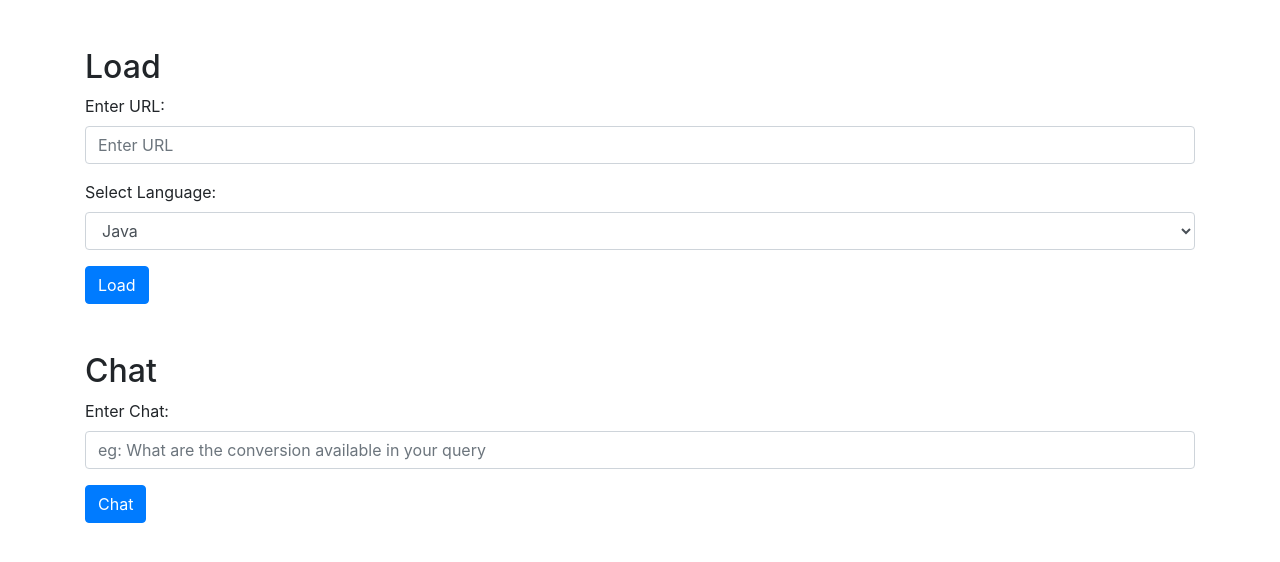
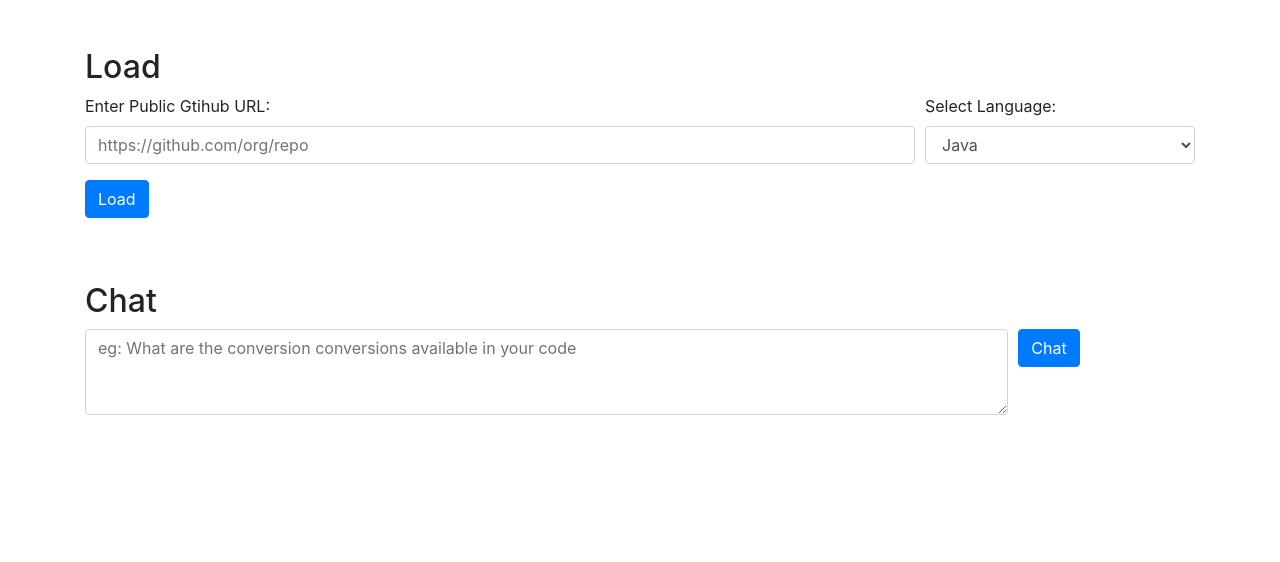
Before and after one commit to aswanthpp/CodeDocGenerator, a Flask app: page / in a window 1280 px wide. Shown: the top 562 px of the page. Run offline with Flask 3, Linux system fonts and the light colour scheme; some libraries are stand-ins or nearby versions.

Commit message:
added web interface to query

```diff
--- a/app.py
+++ b/app.py
@@ -46,19 +46,21 @@ def load_documents_to_store():
             'message': "Schema Varildation Failed, Mandatory Fields are missing.`path` and `language` are mandatory key in payload"
 
         }), 200
-    path=payload.get('path',None)
-    language=payload.get('language',None)
-    # global qa
-    # qa=update_data_store(path,language)
-    # return jsonify({
-    #             'status': 'Success',
-    #             'response': "Load documents Completed"
-    #         }), 200
+    try:
+        path=payload.get('path',None)
+        language=payload.get('language',None)
+        global qa
+        qa=update_data_store(path,language)
+        return jsonify({
+                    'status': 'Success',
+                    'message': "Loading Codebase is Completed"
+                }), 200
+    except Exception as e:
+        return jsonify({
+            'status': 'Failure',
+            'message': "Please set Valid OPEN_API_KEY as Env, or Enter public Github url"
 
-    return jsonify({
-                'status': 'Success',
-                'response': f"Load documents Completed for {path}"
-            }), 200
+        }), 200
 
 
 @app.route('/chat', methods=['POST'])
@@ -80,21 +82,16 @@ def get_response():
 
         }), 200
     query=payload.get('query',None)
-    # response=generate_response(qa,query)
-    # if(qa is None):
-    #     return jsonify({
-    #         'status': 'Failure',
-    #         'response': 'You need to load the document first, using /load'
-    #     }), 200
-    # else:
-    #     return jsonify({
-    #             'status': 'Success',
-    #             'response': response
-    #         }), 200
-
-    return jsonify({
+    response=generate_response(qa,query)
+    if(qa is None):
+        return jsonify({
+            'status': 'Failure',
+            'message': 'You need to load the document first, using /load'
+        }), 200
+    else:
+        return jsonify({
                 'status': 'Success',
-                'response': f"Query Fired: {query}"
+                'message': response
             }), 200
 
 if(__name__=='__main__'):
--- a/static/js/clientSide.js
+++ b/static/js/clientSide.js
@@ -1,58 +1,128 @@
 function loadUrl() {
-    var url = document.getElementById('urlInput').value;
-    var language = document.getElementById('languageSelect').value;
+  var url = document.getElementById("urlInput").value.trim();
+  var language = document.getElementById("languageSelect").value;
+  var loadButton = document.getElementById("loadButton");
+  var loadingSpinner = document.getElementById("loadingSpinner");
 
-    // Make a POST request to the server
-    fetch('http://localhost:5050/load', {
-        method: 'POST',
+  // Disable the button to prevent multiple clicks during the fetch
+  loadButton.disabled = true;
+  loadButton.style.display = "none";
+
+  // Display the loading spinner
+  loadingSpinner.style.display = "inline-block";
+
+  var gitUrlRegex =
+    /^(https?:\/\/)?(www\.)?github\.com\/[a-zA-Z0-9\-._~:/?#[\]@!$&'()*+,;=]+$/;
+
+  if (gitUrlRegex.test(url)) {
+    fetch("http://localhost:5050/load", {
+      method: "POST",
       headers: {
-            'Content-Type': 'application/json',
+        "Content-Type": "application/json",
       },
-        body: JSON.stringify({path: url, language: language}),
+      body: JSON.stringify({ path: url, language: language }),
     })
-    .then(response => response.json())
-    .then(data => {
+      .then((response) => response.json())
+      .then((data) => {
         console.log(data);
+        if (data.status == "Success") {
+          showResponseBubble(data.message, true);
 
-        // Show success message in a disappearing bubble
-        showResponseBubble(data.response);
+          document.getElementById("loadedUrlText").innerText = url;
+          document.getElementById("loadedUrl").style.display = "block";
+        } else {
+          showResponseBubble(data.message, false);
+        }
+      })
+      .catch((error) => {
+        console.error("Error:", error);
+        showResponseBubble("Error occurred during fetch", false);
+      })
+      .finally(() => {
+        // Enable the button after fetch operation (whether successful or not)
+        loadButton.disabled = false;
+        // Hide the loading spinner
+        loadingSpinner.style.display = "none";
+        loadButton.style.display = "inline-block";
+      });
+  } else {
+    showResponseBubble("Please Enter Valid Github URL", false);
 
-        // Handle the response if needed
-    })
-    .catch(error => {
-        console.error('Error:', error);
-    });
+    // Enable the button after fetch operation (whether successful or not)
+    loadButton.disabled = false;
+    // Hide the loading spinner
+    loadingSpinner.style.display = "none";
+    loadButton.style.display = "inline-block";
+  }
 }
 
+function isDocumentLoaded() {
+  var documentLoaded = document.getElementById("loadedUrl").style.display;
+  if (documentLoaded == "block") {
+    return true;
+  } else return false;
+}
 function getResponse() {
-    var query = document.getElementById('query').value;
+  var query = document.getElementById("query").value;
+  var queryButton = document.getElementById("queryButton");
+  var querySpinner = document.getElementById("querySpinner");
 
+  // Disable the button to prevent multiple clicks during the fetch
+  queryButton.disabled = true;
+  queryButton.style.display = "none";
+
+  // Display the loading spinner
+  querySpinner.style.display = "inline-block";
+
+  if (isDocumentLoaded()) {
     // Make a POST request to the server
-    fetch('http://localhost:5050/chat', {
-        method: 'POST',
+    fetch("http://localhost:5050/chat", {
+      method: "POST",
       headers: {
-            'Content-Type': 'application/json',
+        "Content-Type": "application/json",
       },
-        body: JSON.stringify({query: query}),
+      body: JSON.stringify({ query: query }),
     })
-    .then(response => response.json())
-    .then(data => {
+      .then((response) => response.json())
+      .then((data) => {
         console.log(data);
-        var response = document.getElementById('response');
-        response.innerText = data.response;
+        var response = document.getElementById("response");
+        response.innerText = data.message;
       })
-    .catch(error => {
-        console.error('Error:', error);
+      .catch((error) => {
+        console.error("Error:", error);
+      })
+      .finally(() => {
+        // Enable the button after fetch operation (whether successful or not)
+        queryButton.disabled = false;
+        // Hide the loading spinner
+        querySpinner.style.display = "none";
+        queryButton.style.display = "inline-block";
       });
+  } else {
+    showResponseBubble(
+      "Please Load the Document, then use Chat interface",
+      false
+    );
+
+    // Enable the button after fetch operation (whether successful or not)
+    queryButton.disabled = false;
+    // Hide the loading spinner
+    querySpinner.style.display = "none";
+    queryButton.style.display = "inline-block";
+  }
 }
 
-function showResponseBubble(message) {
-    var responseBubble = document.getElementById('responseBubble');
+function showResponseBubble(message, status) {
+  var responseBubble = document.getElementById("responseBubble");
+
+  responseBubble.style.backgroundColor = status ? "green" : "red";
+
   responseBubble.innerText = message;
-    responseBubble.style.display = 'block';
+  responseBubble.style.display = "block";
 
   // Hide the bubble after 3 seconds (adjust the timeout as needed)
   setTimeout(function () {
-        responseBubble.style.display = 'none';
+    responseBubble.style.display = "none";
   }, 3000);
 }
--- a/templates/index.html
+++ b/templates/index.html
@@ -2,23 +2,38 @@
 <!DOCTYPE html>
 <html lang="en">
   <head>
-    <meta charset="UTF-8">
-    <meta name="viewport" content="width=device-width, initial-scale=1, shrink-to-fit=no">
+    <meta charset="UTF-8" />
+    <meta
+      name="viewport"
+      content="width=device-width, initial-scale=1, shrink-to-fit=no"
+    />
     <title>Code Info Generator</title>
-    <link rel="stylesheet" href="https://stackpath.bootstrapcdn.com/bootstrap/4.5.2/css/bootstrap.min.css">
-    <link rel="stylesheet" href="{{ url_for('static', filename='css/custom.css') }}">
+    <link
+      rel="stylesheet"
+      href="https://stackpath.bootstrapcdn.com/bootstrap/4.5.2/css/bootstrap.min.css"
+    />
+    <link
+      rel="stylesheet"
+      href="{{ url_for('static', filename='css/custom.css') }}"
+    />
   </head>
   <body>
-
     <div class="container mt-5">
       <h2>Load</h2>
       <form id="urlForm">
-        <div class="form-group">
-            <label for="urlInput">Enter URL:</label>
-            <input type="url" class="form-control" id="urlInput" name="url" placeholder="Enter URL">
+        <div class="form-row">
+          <div class="form-group col-md-9">
+            <label for="urlInput">Enter Public Gtihub URL:</label>
+            <input
+              type="url"
+              class="form-control"
+              id="urlInput"
+              name="url"
+              placeholder="https://github.com/org/repo"
+            />
           </div>
 
-        <div class="form-group">
+          <div class="form-group col-md-3">
             <label for="languageSelect">Select Language:</label>
             <select class="form-control" id="languageSelect" name="language">
               <option value="java">Java</option>
@@ -26,32 +41,87 @@
             </select>
           </div>
 
-        <button type="button" class="btn btn-primary" onclick="loadUrl()">Load</button>
+          <div class="form-group col-md-2">
+            <span
+              ><button
+                type="button"
+                class="btn btn-primary"
+                onclick="loadUrl()"
+                id="loadButton"
+              >
+                Load
+              </button></span
+            >
+            <div
+              class="spinner-border text-dark"
+              role="status"
+              id="loadingSpinner"
+              style="display: none"
+            >
+              <span class="sr-only">Loading...</span>
+            </div>
+          </div>
+        </div>
       </form>
+      <div
+        class="alert alert-success mt-3"
+        role="alert"
+        id="loadedUrl"
+        style="display: none"
+      >
+        LLM is aware of <span id="loadedUrlText"></span> Codebase
+      </div>
     </div>
 
     <div class="container mt-5" id="responseBubble"></div>
 
-
     <div class="container mt-5">
       <h2>Chat</h2>
-    <form id="urlForm">
-        <div class="form-group">
-            <label for="queryInput">Enter Chat:</label>
-            <input type="text" class="form-control" id="query" name="query" placeholder="eg: What are the conversion available in your query">
+      <form id="chatForm">
+        <div class="form-row">
+          <div class="form-group col-md-10">
+            <textarea
+              class="form-control"
+              id="query"
+              name="query"
+              rows="3"
+              placeholder="eg: What are the conversion conversions available in your code"
+            ></textarea>
           </div>
 
-        <button type="button" class="btn btn-primary" onclick="getResponse()">Chat</button>
+          <div class="form-group col-md-2">
+            <span
+              ><button
+                type="button"
+                class="btn btn-primary"
+                onclick="getResponse()"
+                id="queryButton"
+              >
+                Chat
+              </button></span
+            >
+            <div
+              class="spinner-border text-dark"
+              role="status"
+              id="querySpinner"
+              style="display: none"
+            >
+              <span class="sr-only">Loading...</span>
+            </div>
+          </div>
+        </div>
       </form>
     </div>
 
-<div class="container mt-5" id="response"></div>
-
+    <div class="container mt-5" id="chat-container">
+      <div class="chat">
+        <div class="message" id="response"></div>
+      </div>
+    </div>
 
     <script src="https://code.jquery.com/jquery-3.5.1.slim.min.js"></script>
     <script src="https://cdn.jsdelivr.net/npm/@popperjs/core@2.0.7/dist/umd/popper.min.js"></script>
     <script src="https://stackpath.bootstrapcdn.com/bootstrap/4.5.2/js/bootstrap.min.js"></script>
     <script src="../static/js/clientSide.js"></script>
-
   </body>
 </html>
```
Lines whose indentation alone changed are shown as unchanged.
